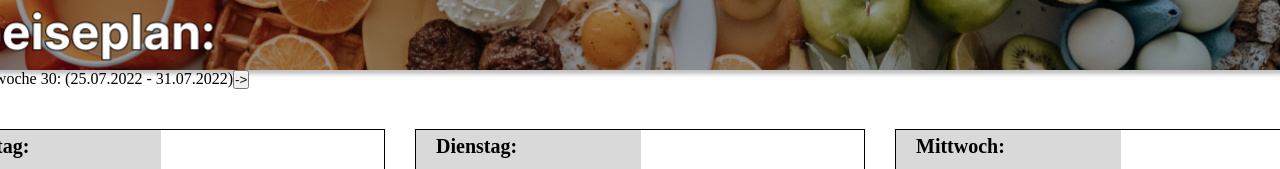
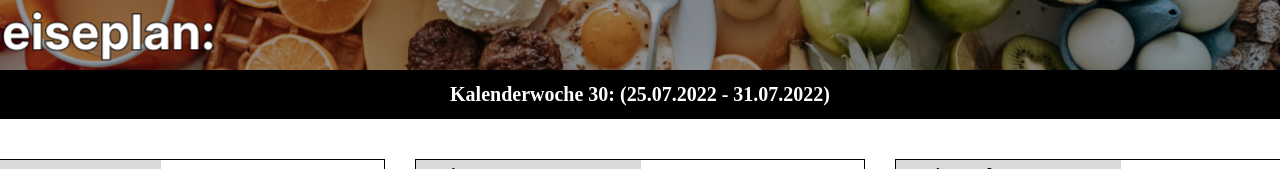
Before and after one commit to Hauiiuah/wochenplan, a React (Create React App) app: page / in a window 1280 px wide. Shown: the part 130-299 px from the top of the page. Built offline with nearby package versions, Linux system fonts and the light colour scheme; no server answers.

Commit message:
add styling to weeknavigator

```diff
--- a/public/style.css
+++ b/public/style.css
@@ -93,6 +93,28 @@
 	flex-wrap: wrap;
 	gap: 30px;
 	justify-content: center;
+}
+
+.week{
+	display: flex;
+	justify-content: space-between;
+	align-items: center;
+	background-color: black;
+	color: white;
+	padding: 5px 10px;
+	font-size: 20px;
+	font-weight: bold;
+}
+
+.week button{
+	background-color: white;
+	color: black;
+	padding: 10px;
+
+}
+
+.week button:hover{
+	background-color: orange;
 }
 
 .weekday {
--- a/src/components/weeknavigator.js
+++ b/src/components/weeknavigator.js
@@ -24,9 +24,9 @@
 
     return (
         <div className='week'>
-            <button onClick={() => changeWeek(-1)} >&lt;-</button>
+            <button onClick={() => changeWeek(-1)} >&lt;</button>
             {dateString}
-            <button onClick={() => changeWeek(1)} >-&gt;</button>
+            <button onClick={() => changeWeek(1)} >&gt;</button>
         </div>)
 }
 
```
